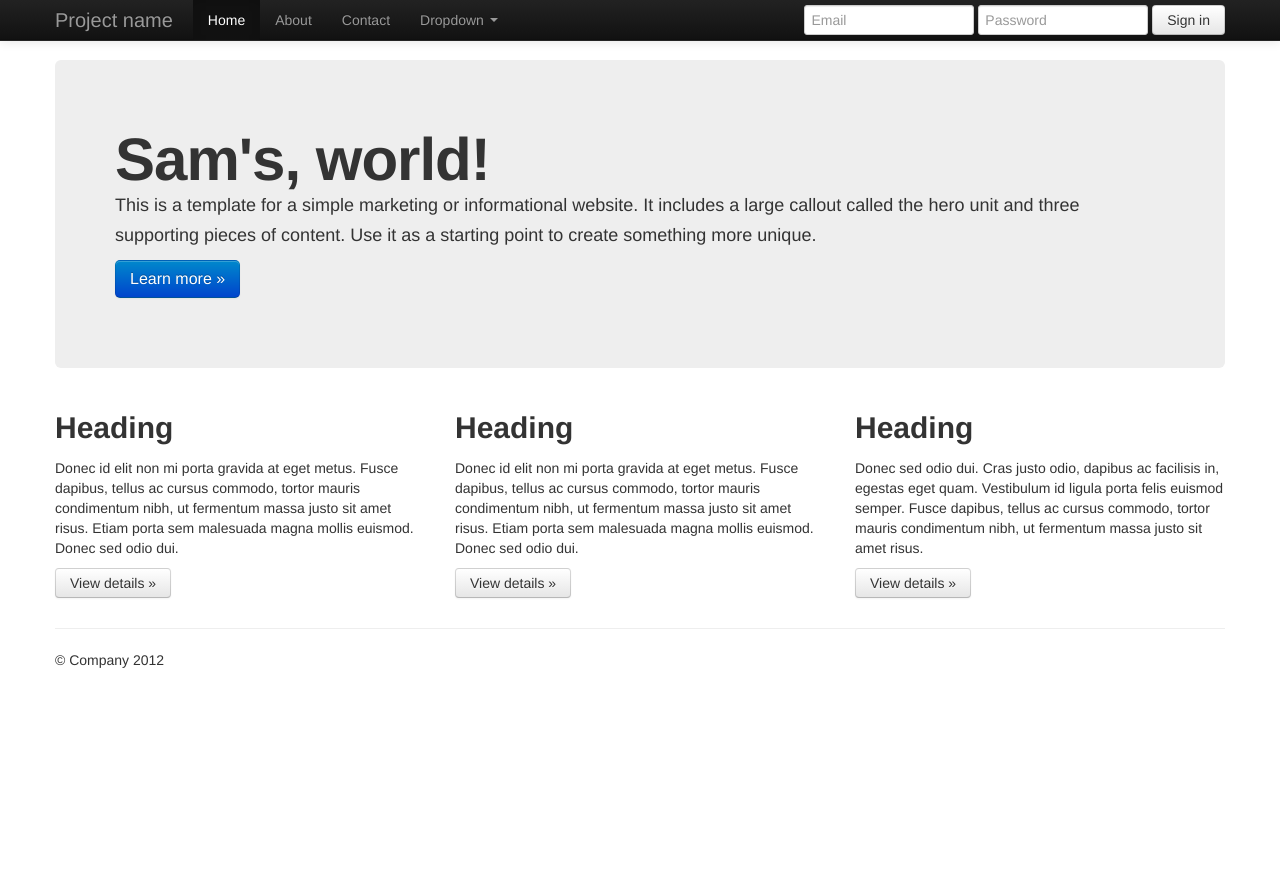
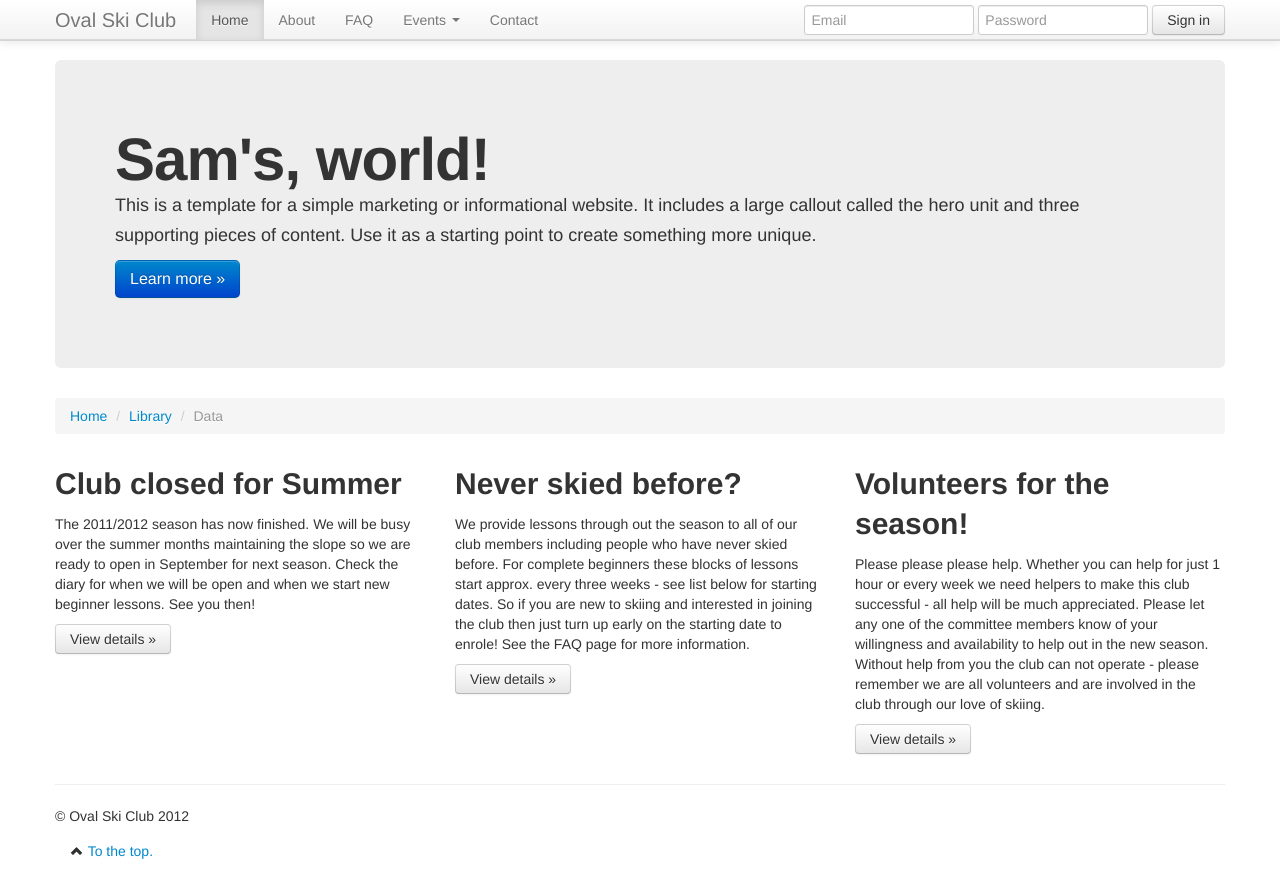
Before and after one commit to enrsrowe/SR-bootstrap, a plain HTML site: page index.html in a window 1280 px wide. Before the commit the page ends 800 px from the top, so only its background shows below. Drawn offline with nearby package versions, Linux system fonts and the light colour scheme.

Commit message:
Index updated from home
Added breadcrumbs, custom menu and a few comments to index.html

```diff
--- a/index.html
+++ b/index.html
@@ -3,7 +3,7 @@
 <html lang="en">
   <head>
     <meta charset="utf-8">
-    <title>Bootstrap, from Twitter</title>
+    <title>Home</title>
     <meta name="viewport" content="width=device-width, initial-scale=1.0">
     <meta name="description" content="">
     <meta name="author" content="">
@@ -32,8 +32,8 @@
   </head>
 
   <body>
-
-    <div class="navbar navbar-inverse navbar-fixed-top">
+    <!-- MAIN MENU -->
+    <div class="navbar navbar navbar-fixed-top">            <!-- '-inverse' for a different coloured menu -->
       <div class="navbar-inner">
         <div class="container">
           <a class="btn btn-navbar" data-toggle="collapse" data-target=".nav-collapse">
@@ -41,24 +41,22 @@
             <span class="icon-bar"></span>
             <span class="icon-bar"></span>
           </a>
-          <a class="brand" href="#">Project name</a>
+          <a class="brand" href="#">Oval Ski Club</a>
           <div class="nav-collapse collapse">
             <ul class="nav">
               <li class="active"><a href="#">Home</a></li>
               <li><a href="#about">About</a></li>
-              <li><a href="#contact">Contact</a></li>
+              <li><a href="#about">FAQ</a></li>
               <li class="dropdown">
-                <a href="#" class="dropdown-toggle" data-toggle="dropdown">Dropdown <b class="caret"></b></a>
+                <a href="#" class="dropdown-toggle" data-toggle="dropdown">Events <b class="caret"></b></a>
                 <ul class="dropdown-menu">
                   <li><a href="#">Action</a></li>
                   <li><a href="#">Another action</a></li>
                   <li><a href="#">Something else here</a></li>
-                  <li class="divider"></li>
-                  <li class="nav-header">Nav header</li>
-                  <li><a href="#">Separated link</a></li>
-                  <li><a href="#">One more separated link</a></li>
                 </ul>
               </li>
+              <li><a href="#contact">Contact</a></li>
+
             </ul>
             <form class="navbar-form pull-right">
               <input class="span2" type="text" placeholder="Email">
@@ -79,21 +77,29 @@
         <p><a class="btn btn-primary btn-large">Learn more &raquo;</a></p>
       </div>
 
+      <!-- Breadcrumbs -->
+      <ul class="breadcrumb">
+        <li><a href="#">Home</a> <span class="divider">/</span></li>
+        <li><a href="#">Library</a> <span class="divider">/</span></li>
+        <li class="active">Data</li>
+      </ul>
+
       <!-- Example row of columns -->
       <div class="row">
         <div class="span4">
-          <h2>Heading</h2>
-          <p>Donec id elit non mi porta gravida at eget metus. Fusce dapibus, tellus ac cursus commodo, tortor mauris condimentum nibh, ut fermentum massa justo sit amet risus. Etiam porta sem malesuada magna mollis euismod. Donec sed odio dui. </p>
+          <h2>Club closed for Summer</h2>
+          <p>The 2011/2012 season has now finished. We will be busy over the summer months maintaining the slope so we are ready to open in September for next season. Check the diary for when we will be open and when we start new beginner lessons. See you then! </p>
           <p><a class="btn" href="#">View details &raquo;</a></p>
         </div>
         <div class="span4">
-          <h2>Heading</h2>
-          <p>Donec id elit non mi porta gravida at eget metus. Fusce dapibus, tellus ac cursus commodo, tortor mauris condimentum nibh, ut fermentum massa justo sit amet risus. Etiam porta sem malesuada magna mollis euismod. Donec sed odio dui. </p>
+          <h2>Never skied before?</h2>
+          <p>We provide lessons through out the season to all of our club members including people who have never skied before. For complete beginners these blocks of lessons start approx. every three weeks - see list below for starting dates. So if you are new to skiing and interested in joining the club then just turn up early on the starting date to enrole! See the FAQ page for more information. </p>
           <p><a class="btn" href="#">View details &raquo;</a></p>
        </div>
         <div class="span4">
-          <h2>Heading</h2>
-          <p>Donec sed odio dui. Cras justo odio, dapibus ac facilisis in, egestas eget quam. Vestibulum id ligula porta felis euismod semper. Fusce dapibus, tellus ac cursus commodo, tortor mauris condimentum nibh, ut fermentum massa justo sit amet risus.</p>
+          <h2>Volunteers for the season!</h2>
+          <p>Please please please help. Whether you can help for just 1 hour or every week we need helpers to make this club successful - all help will be much appreciated.
+Please let any one of the committee members know of your willingness and availability to help out in the new season. Without help from you the club can not operate - please remember we are all volunteers and are involved in the club through our love of skiing.</p>
           <p><a class="btn" href="#">View details &raquo;</a></p>
         </div>
       </div>
@@ -101,7 +107,10 @@
       <hr>
 
       <footer>
-        <p>&copy; Company 2012</p>
+        <p>&copy; Oval Ski Club 2012</p>
+        <a class="btn btn-link"  href="#"><i class="icon-chevron-up"></i> To the top.</a>
+
+
       </footer>
 
     </div> <!-- /container -->
```
Also changed, not shown: README.txt (added).
